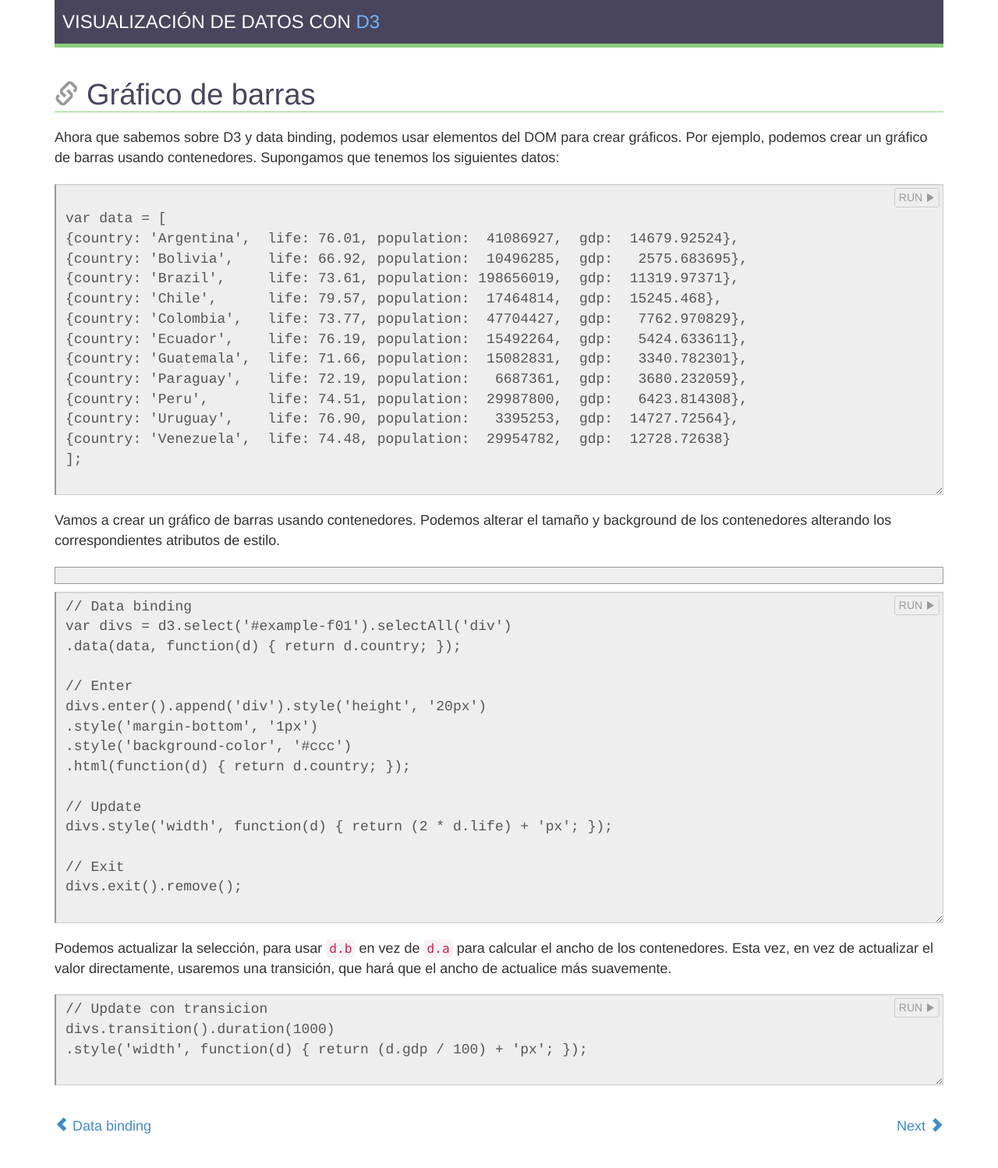
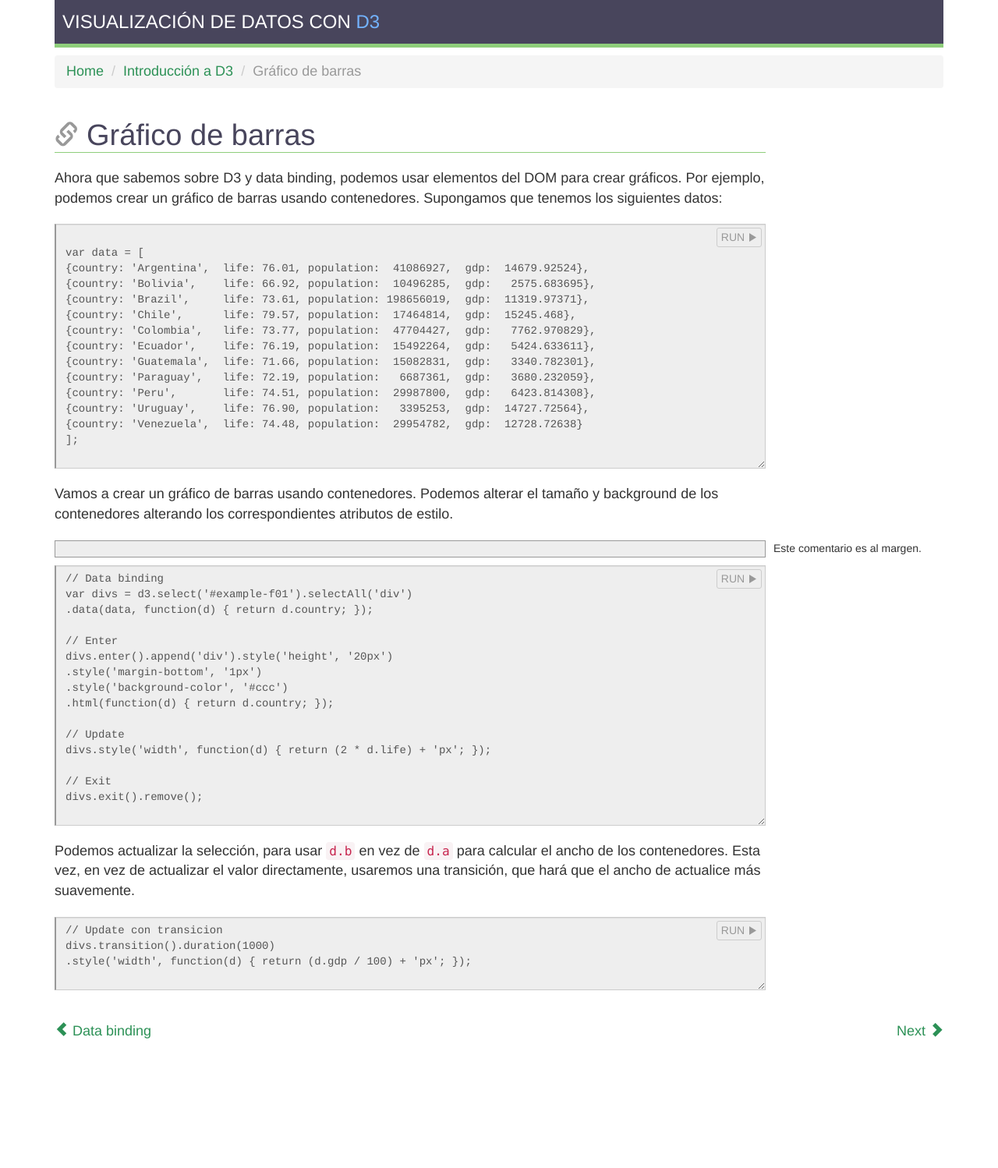
Before and after one commit to masegalab/curso-d3-basico, a Jekyll site: the page built from pages/grafico-barras.md, in a window 1280 px wide. Shown: the whole page at 78% size. Built offline with Jekyll 4.4.1, drawn with Linux system fonts in a browser that asks for light colours; nearby versions of some CDN libraries; library files that are not in the unit come from our copies; Markdown is read by kramdown in place of the engine named in the settings; after the commit the page ends 1376 px from its top, so only the background shows below that.

Commit message:
Update the layouts and styles

```diff
--- a/_layouts/seccion.html
+++ b/_layouts/seccion.html
@@ -21,11 +21,31 @@
         <h1><a href="{{site.baseurl}}/">Visualización de datos con <span class="d3">D3</span></a></h1>
       </div>
 
+      <!-- Breadcrumb -->
+      <ol class="breadcrumb">
+        <li><a href="{{site.baseurl}}/">Home</a></li>
+        {% if page.parent %}
+        <li><a href="{{site.baseurl}}/{{page.parent.url}}">{{page.parent.title}}</a></li>
+        {% endif %}
+        <li class="active">{{page.title}}</li>
+      </ol>
+
+
       <section class="seccion">
         <h2><span class="glyphicon glyphicon-link"></span> {{page.title}}</h2>
         {{content}}
       </section>
 
+      <div class="section-nav">
+        <div class="prev-section">
+          <a href="{{site.baseurl}}/{{page.prev.url}}"><span class="glyphicon glyphicon-chevron-left"></span> {{page.prev.title}}</a>
+        </div>
+
+        <div class="next-section">
+          <a href="{{site.baseurl}}/{{page.next.url}}">{{page.next.title}} <span class="glyphicon glyphicon-chevron-right"></span></a>
+        </div>
+      </div>
+
     </div>
 
   </body>
--- a/assets/css/main.css
+++ b/assets/css/main.css
@@ -280,12 +280,12 @@
   line-height: inherit;
 }
 a {
-  color: #428bca;
+  color: #2c9156;
   text-decoration: none;
 }
 a:hover,
 a:focus {
-  color: #2a6496;
+  color: #1a5633;
   text-decoration: underline;
 }
 a:focus {
@@ -490,10 +490,10 @@
   color: #999999;
 }
 .text-primary {
-  color: #428bca;
+  color: #2c9156;
 }
 a.text-primary:hover {
-  color: #3071a9;
+  color: #206a3f;
 }
 .text-success {
   color: #3c763d;
@@ -521,10 +521,10 @@
 }
 .bg-primary {
   color: #fff;
-  background-color: #428bca;
+  background-color: #2c9156;
 }
 a.bg-primary:hover {
-  background-color: #3071a9;
+  background-color: #206a3f;
 }
 .bg-success {
   background-color: #dff0d8;
@@ -1694,10 +1694,10 @@
   transition: border-color ease-in-out .15s, box-shadow ease-in-out .15s;
 }
 .form-control:focus {
-  border-color: #66afe9;
+  border-color: #2c9156;
   outline: 0;
-  -webkit-box-shadow: inset 0 1px 1px rgba(0,0,0,.075), 0 0 8px rgba(102, 175, 233, 0.6);
-  box-shadow: inset 0 1px 1px rgba(0,0,0,.075), 0 0 8px rgba(102, 175, 233, 0.6);
+  -webkit-box-shadow: inset 0 1px 1px rgba(0,0,0,.075), 0 0 8px rgba(44, 145, 86, 0.6);
+  box-shadow: inset 0 1px 1px rgba(0,0,0,.075), 0 0 8px rgba(44, 145, 86, 0.6);
 }
 .form-control::-moz-placeholder {
   color: #999999;
@@ -1782,15 +1782,15 @@
   cursor: not-allowed;
 }
 .input-sm {
-  height: 36px;
+  height: 33px;
   padding: 5px 10px;
-  font-size: 16px;
+  font-size: 14px;
   line-height: 1.5;
   border-radius: 3px;
 }
 select.input-sm {
-  height: 36px;
-  line-height: 36px;
+  height: 33px;
+  line-height: 33px;
 }
 textarea.input-sm,
 select[multiple].input-sm {
@@ -2069,8 +2069,8 @@
 }
 .btn-primary {
   color: #ffffff;
-  background-color: #428bca;
-  border-color: #357ebd;
+  background-color: #2c9156;
+  border-color: #267d4a;
 }
 .btn-primary:hover,
 .btn-primary:focus,
@@ -2078,8 +2078,8 @@
 .btn-primary.active,
 .open .dropdown-toggle.btn-primary {
   color: #ffffff;
-  background-color: #3276b1;
-  border-color: #285e8e;
+  background-color: #237243;
+  border-color: #184e2f;
 }
 .btn-primary:active,
 .btn-primary.active,
@@ -2101,11 +2101,11 @@
 .btn-primary.disabled.active,
 .btn-primary[disabled].active,
 fieldset[disabled] .btn-primary.active {
-  background-color: #428bca;
-  border-color: #357ebd;
+  background-color: #2c9156;
+  border-color: #267d4a;
 }
 .btn-primary .badge {
-  color: #428bca;
+  color: #2c9156;
   background-color: #ffffff;
 }
 .btn-success {
@@ -2273,7 +2273,7 @@
   background-color: #ffffff;
 }
 .btn-link {
-  color: #428bca;
+  color: #2c9156;
   font-weight: normal;
   cursor: pointer;
   border-radius: 0;
@@ -2294,7 +2294,7 @@
 }
 .btn-link:hover,
 .btn-link:focus {
-  color: #2a6496;
+  color: #1a5633;
   text-decoration: underline;
   background-color: transparent;
 }
@@ -2313,13 +2313,13 @@
 }
 .btn-sm {
   padding: 5px 10px;
-  font-size: 16px;
+  font-size: 14px;
   line-height: 1.5;
   border-radius: 3px;
 }
 .btn-xs {
   padding: 1px 5px;
-  font-size: 16px;
+  font-size: 14px;
   line-height: 1.5;
   border-radius: 3px;
 }
@@ -2953,6 +2953,24 @@
 .glyphicon-tree-deciduous:before {
   content: "\e200";
 }
+.breadcrumb {
+  padding: 8px 15px;
+  margin-bottom: 25px;
+  list-style: none;
+  background-color: #f5f5f5;
+  border-radius: 4px;
+}
+.breadcrumb > li {
+  display: inline-block;
+}
+.breadcrumb > li + li:before {
+  content: "/\00a0";
+  padding: 0 5px;
+  color: #cccccc;
+}
+.breadcrumb > .active {
+  color: #999999;
+}
 .clearfix:before,
 .clearfix:after,
 .container:before,
@@ -2963,8 +2981,8 @@
 .row:after,
 .form-horizontal .form-group:before,
 .form-horizontal .form-group:after,
-.seccion .section-nav:before,
-.seccion .section-nav:after {
+.section-nav:before,
+.section-nav:after {
   content: " ";
   display: table;
 }
@@ -2973,7 +2991,7 @@
 .container-fluid:after,
 .row:after,
 .form-horizontal .form-group:after,
-.seccion .section-nav:after {
+.section-nav:after {
   clear: both;
 }
 .center-block {
@@ -3145,6 +3163,7 @@
 }
 .banner-small {
   padding: 10px;
+  margin-bottom: 10px;
   border-bottom: solid 5px #8ece7b;
   background-color: #48455c;
 }
@@ -3166,7 +3185,11 @@
 .banner-small h1 a:hover {
   text-decoration: none;
 }
+.seccion {
+  position: relative;
+}
 .seccion h2 {
+  width: 80%;
   margin-top: 40px;
   border-bottom: solid 1px #8ece7b;
   color: #48455c;
@@ -3176,16 +3199,25 @@
   color: #999999;
 }
 .seccion p {
+  width: 80%;
   margin-top: 20px;
   margin-bottom: 20px;
 }
-.seccion .section-nav {
+.seccion aside {
+  display: block;
+  position: absolute;
+  right: 0;
+  width: 20%;
+  padding-left: 10px;
+  font-size: 14px;
+}
+.section-nav {
   margin-left: -15px;
   margin-right: -15px;
   margin-top: 40px;
   margin-bottom: 40px;
 }
-.seccion .section-nav .next-section {
+.section-nav .next-section {
   text-align: right;
   position: relative;
   min-height: 1px;
@@ -3193,43 +3225,32 @@
   padding-right: 15px;
 }
 @media (min-width: 768px) {
-  .seccion .section-nav .next-section {
+  .section-nav .next-section {
     float: left;
     width: 50%;
   }
 }
-.seccion .section-nav .prev-section {
+.section-nav .prev-section {
   position: relative;
   min-height: 1px;
   padding-left: 15px;
   padding-right: 15px;
 }
 @media (min-width: 768px) {
-  .seccion .section-nav .prev-section {
+  .section-nav .prev-section {
     float: left;
     width: 50%;
   }
 }
 .ejemplo {
+  width: 80%;
   border: solid 1px #999999;
   padding: 10px;
   background-color: #eeeeee;
 }
-.diy {
-  border: solid 1px #428030;
-  border-radius: 5px;
-  padding: 10px;
-  background-color: #ceeac5;
-}
-.diy h3 {
-  margin-top: 5px;
-  color: #428030;
-}
-.diy .glyphicon {
-  font-size: 0.75em;
-}
 .runnable {
   position: relative;
+  width: 80%;
   margin: 10px 0 10px 0;
 }
 .runnable textarea {
@@ -3237,6 +3258,7 @@
   border-left: solid 2px #999999;
   background-color: #eeeeee;
   font-family: courier;
+  font-size: 14px;
 }
 .runnable button.btn-default {
   position: absolute;
@@ -3251,9 +3273,9 @@
   font-size: 12px;
 }
 .runnable button.btn-default:hover {
-  border-color: #55a63d;
+  border-color: #144328;
   background-color: #eeeeee;
-  color: #55a63d;
+  color: #144328;
   font-size: 14px;
   text-transform: uppercase;
 }
--- a/pages/grafico-barras.md
+++ b/pages/grafico-barras.md
@@ -1,6 +1,15 @@
 ---
 layout: seccion
 title: Gráfico de barras
+parent:
+    url: pages/introduccion-d3
+    title: Introducción a D3
+prev:
+    url: pages/data-binding
+    title: Data binding
+next:
+    url: pages/next
+    title: Next
 ---
 
 Ahora que sabemos sobre D3 y data binding, podemos usar elementos del DOM para crear gráficos. Por ejemplo, podemos crear un gráfico de barras usando contenedores. Supongamos que tenemos los siguientes datos:
@@ -26,6 +35,7 @@
 <script>runnable().source('#code-f00').target('#example-f01').init();</script>
 
 Vamos a crear un gráfico de barras usando contenedores. Podemos alterar el tamaño y background de los contenedores alterando los correspondientes atributos de estilo.
+<aside>Este comentario es al margen.</aside>
 
 <div class="ejemplo">
     <div id="example-f01">
@@ -63,13 +73,3 @@
     </textarea>
 </div>
 <script>runnable().source('#code-f02').target('#example-f01').init();</script>
-
-<div class="section-nav">
-  <div class="prev-section">
-    <a href="{{site.baseurl}}/pages/data-binding"><span class="glyphicon glyphicon-chevron-left"></span> Data binding</a>
-  </div>
-
-  <div class="next-section">
-    <a href="{{site.baseurl}}/pages/introduccion-d3">Next <span class="glyphicon glyphicon-chevron-right"></span></a>
-  </div>
-</div>
--- a/src/less/bootstrap.less
+++ b/src/less/bootstrap.less
@@ -23,7 +23,7 @@
 // @import "../../bower_components/bootstrap/less/input-groups.less";
 // @import "../../bower_components/bootstrap/less/navs.less";
 // @import "../../bower_components/bootstrap/less/navbar.less";
-// @import "../../bower_components/bootstrap/less/breadcrumbs.less";
+@import "../../bower_components/bootstrap/less/breadcrumbs.less";
 // @import "../../bower_components/bootstrap/less/pagination.less";
 // @import "../../bower_components/bootstrap/less/pager.less";
 // @import "../../bower_components/bootstrap/less/labels.less";
```
Also changed, not shown: pages/data-binding.md (+9 -10 lines), pages/introduccion-d3.md (+7 -13 lines), pages/manipulacion-dom.md (+9 -10 lines), src/less/curso.less (+30 -30 lines), src/less/variables.less (+9 -1 lines).
